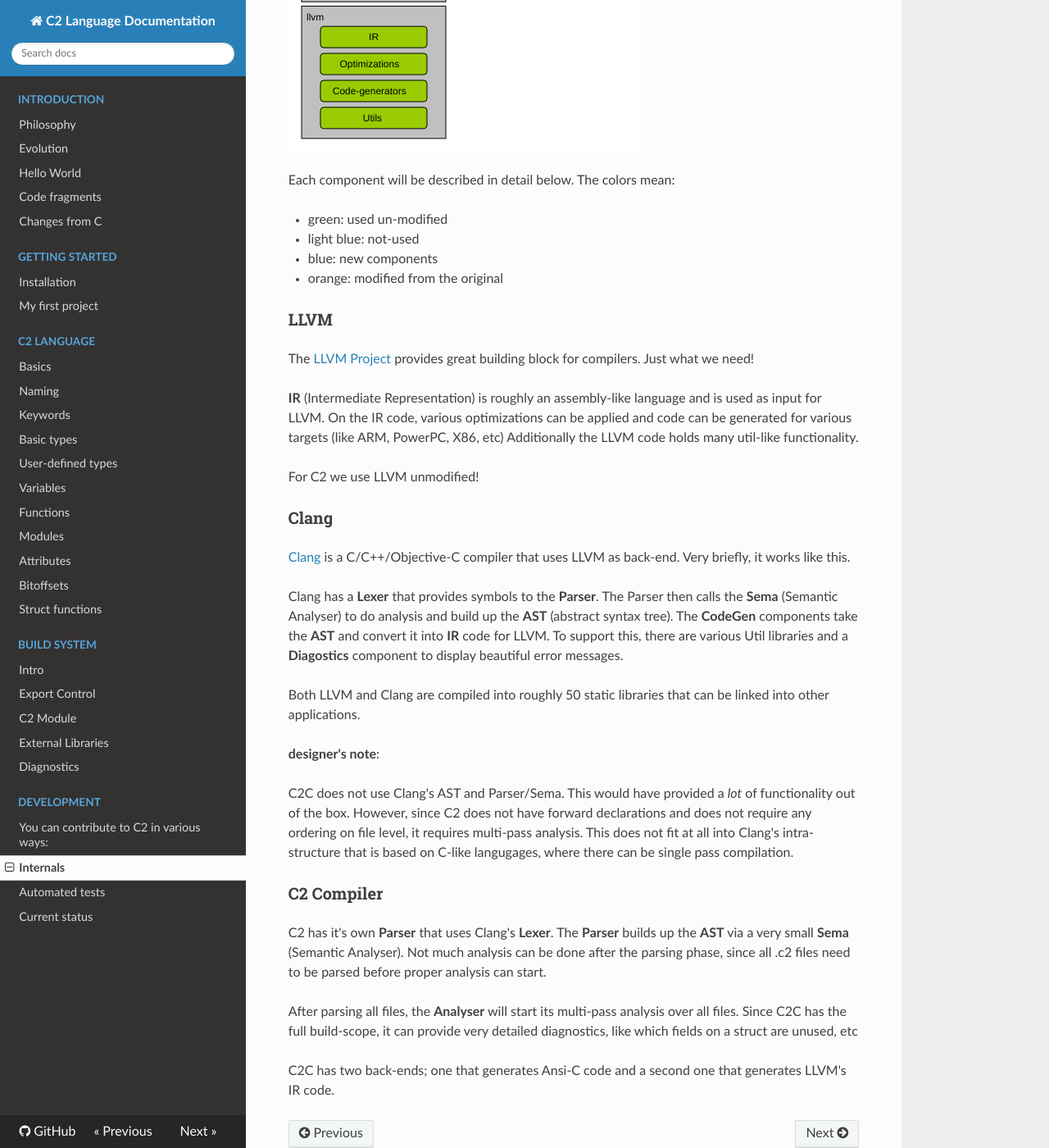
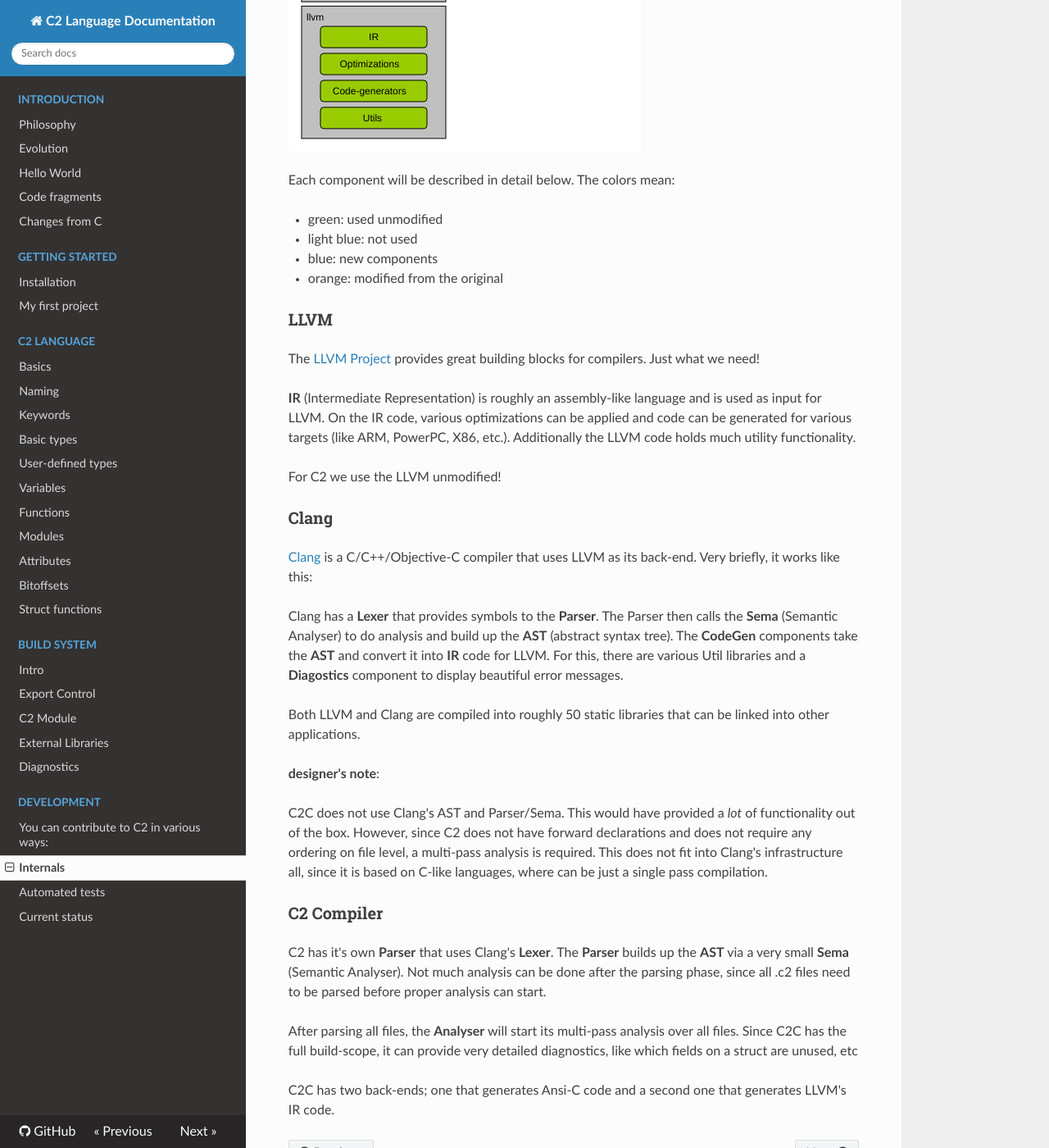
Before and after one commit to c2lang/documentation, an MkDocs documentation site: the page built from documentation/docs/development/internals.md, in a window 1280 px wide and 1400 px high, scrolled down 389 px. Shown: the whole window at 82% size. Built offline with MkDocs 1.6.1, drawn with Linux system fonts in a browser that asks for light colours; nearby versions of some CDN libraries; old or Windows-style settings are respelled for this version of MkDocs.

Commit message:
internals.md: remove extra hyphens, rephrase

```diff
--- a/documentation/docs/development/internals.md
+++ b/documentation/docs/development/internals.md
@@ -6,30 +6,30 @@
 
 Each component will be described in detail below. The colors mean:
 
-- green: used un-modified
-- light blue: not-used
+- green: used unmodified
+- light blue: not used
 - blue: new components
 - orange: modified from the original
 
 ### LLVM
-The [LLVM Project](http://llvm.org) provides great building block for
+The [LLVM Project](http://llvm.org) provides great building blocks for
 compilers. Just what we need!
 
 __IR__ (Intermediate Representation) is roughly an assembly-like language
 and is used as input for LLVM. On the IR code, various optimizations can be
-applied and code can be generated for various targets (like ARM, PowerPC, X86, etc)
-Additionally the LLVM code holds many util-like functionality.
+applied and code can be generated for various targets (like ARM, PowerPC, X86, etc.).
+Additionally the LLVM code holds much utility functionality.
 
-For C2 we use LLVM unmodified!
+For C2 we use the LLVM unmodified!
 
 ### Clang
 [Clang](http://clang.llvm.org) is a C/C++/Objective-C compiler that uses
-LLVM as back-end. Very briefly, it works like this.
+LLVM as its back-end. Very briefly, it works like this:
 
 Clang has a __Lexer__ that provides symbols to the __Parser__. The Parser then calls
 the  __Sema__ (Semantic Analyser) to do analysis and build up the __AST__ (abstract syntax tree).
 The __CodeGen__ components take the __AST__ and convert it into __IR__ code for LLVM.
-To support this, there are various Util libraries and a __Diagostics__ component to
+For this, there are various Util libraries and a __Diagostics__ component to
 display beautiful error messages.
 
 Both LLVM and Clang are compiled into roughly 50 static libraries that can
@@ -40,9 +40,9 @@
 
 C2C does not use Clang's AST and Parser/Sema. This would have provided a *lot* of
 functionality out of the box. However, since C2 does not have forward declarations
-and does not require any ordering on file level, it requires multi-pass analysis.
-This does not fit at all into Clang's intra-structure that is based on C-like
-langugages, where there can be single pass compilation.
+and does not require any ordering on file level, a multi-pass analysis is required.
+This does not fit into Clang's infrastructure all, since it is based on C-like
+languages, where can be just a single pass compilation.
 
 
 ### C2 Compiler
```
